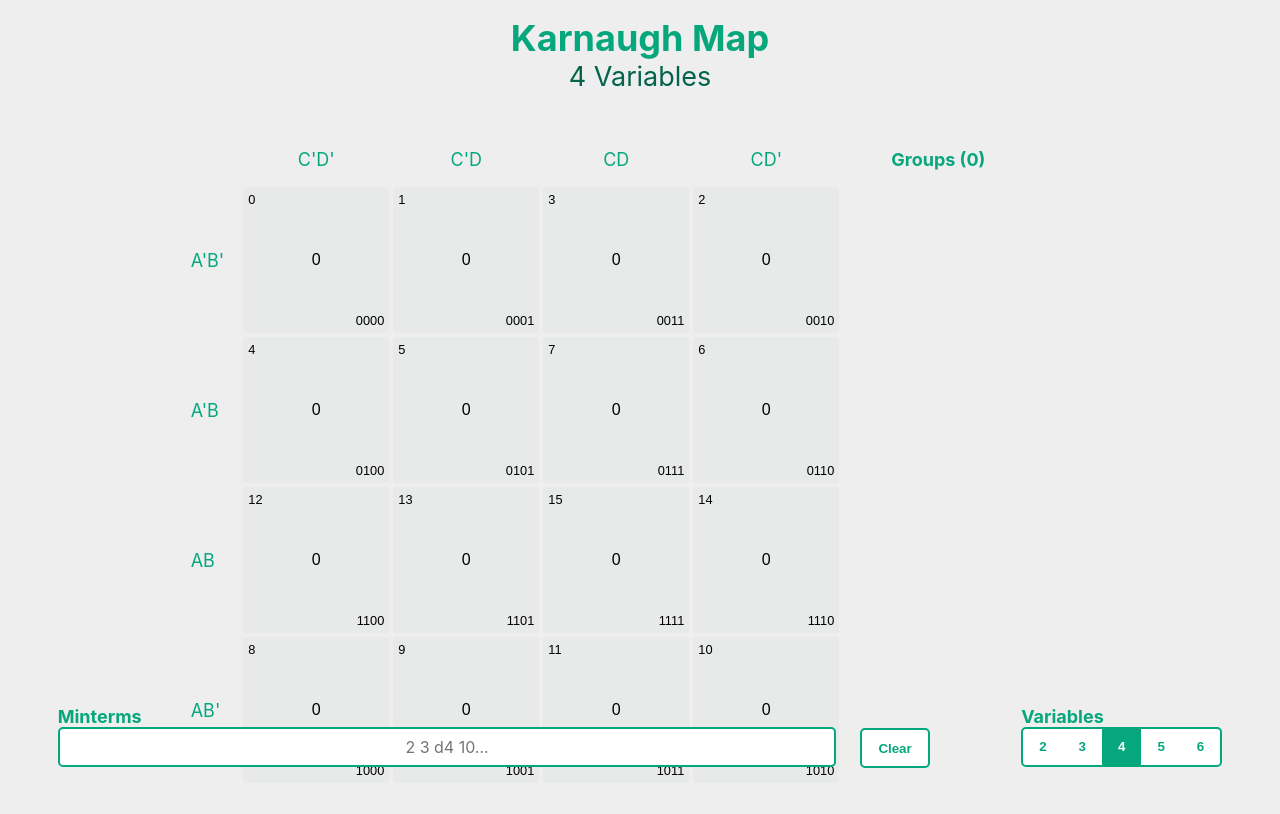
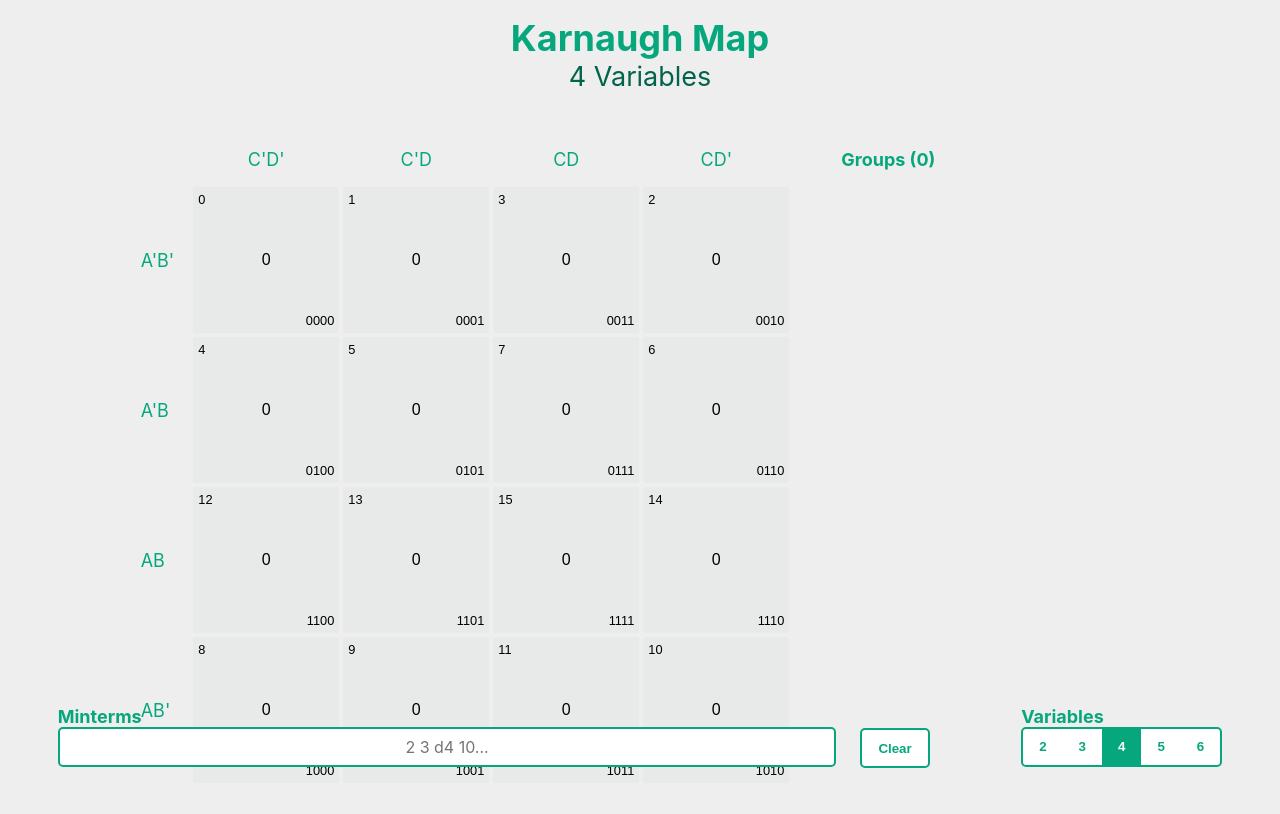
Before and after one commit to rtspw/Karnaugh-Maps-Revisited, a React (Create React App) app: page / in a window 1280 px wide. Shown: the top 814 px of the page. Built offline with nearby package versions, Linux system fonts and the light colour scheme.

Commit message:
Minor css changes to work better on phone devices

```diff
--- a/src/components/tables/GroupDisplay.jsx
+++ b/src/components/tables/GroupDisplay.jsx
@@ -21,11 +21,12 @@ function GroupDisplay(props) {
       flex-shrink: 0;
       flex-direction: column;
       margin-left: 50px;
-      width: 200px;
+      width: 300px;
       @media (max-width: 600px) {
         width: 80%;
         margin-left: 0;
         padding-top: 20px;
+        padding-bottom: 100px;
       }
     `}>
       <div css={css`
--- a/src/components/tables/TableContainer.jsx
+++ b/src/components/tables/TableContainer.jsx
@@ -34,8 +34,8 @@ function TableContainer(props) {
       justify-content: center;
       align-items: flex-start;
       flex-direction: row;
-      padding: 40px 0;
-      margin-bottom: 90px;
+      padding-top: 40px;
+      padding-bottom: 120px;
       flex-wrap: no-wrap;
       @media (max-width: 600px) {
         flex-wrap: wrap;
```
